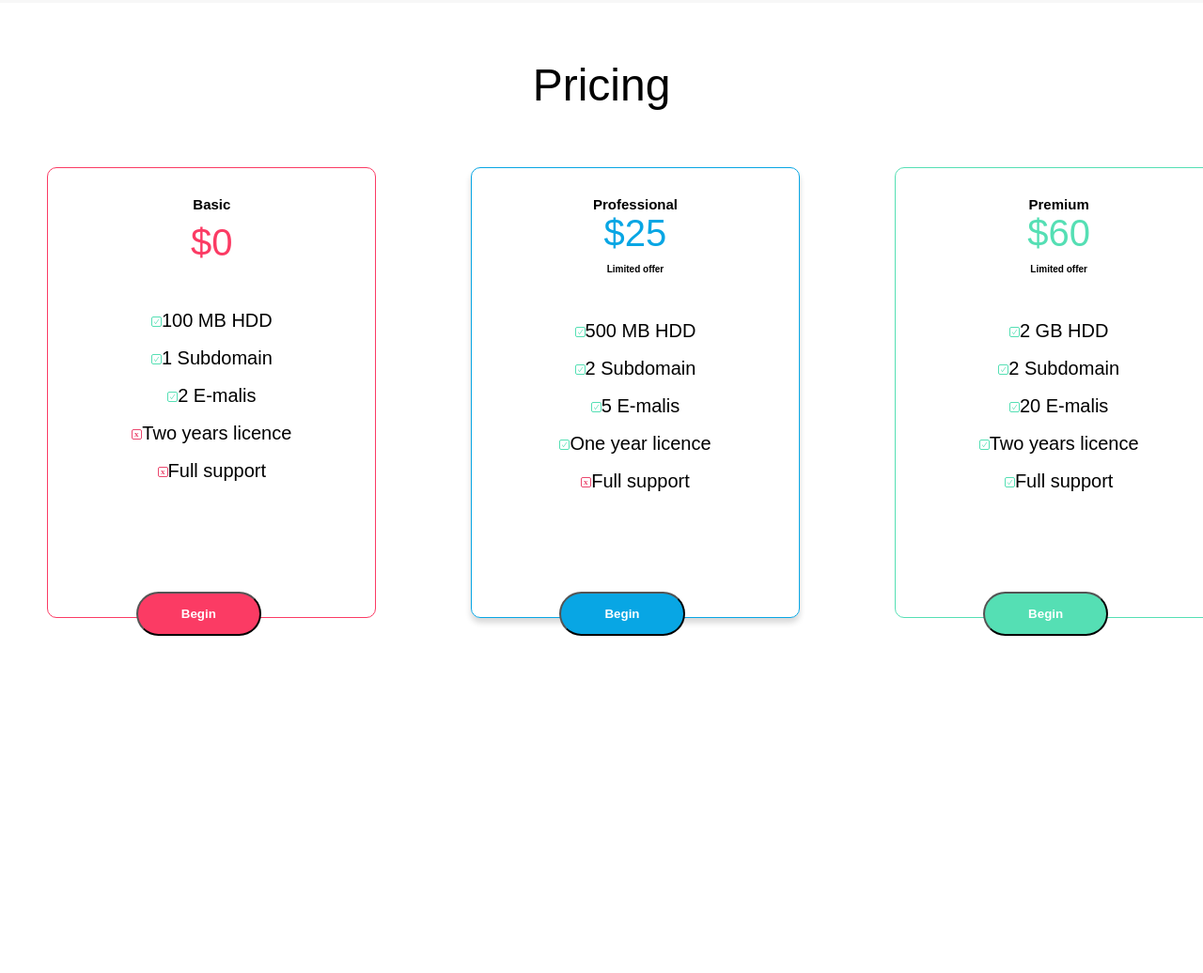
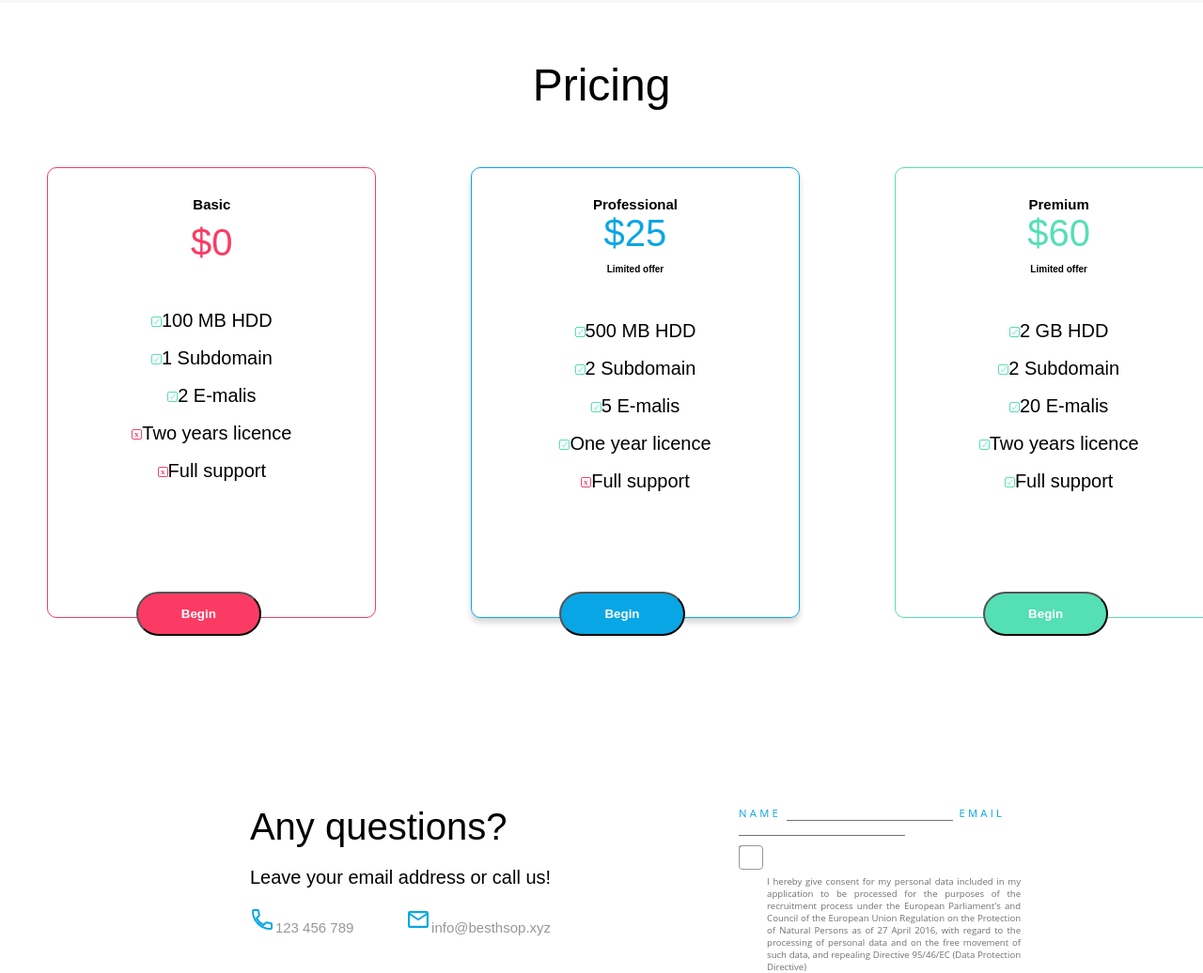
Before and after one commit to Grzk8/BestShop, a plain HTML site: page index.html in a window 1280 px wide. Shown: the part 2597-3633 px from the top of the page at 94% size. Before the commit the page ends 3274 px from the top, so only its background shows below. Drawn offline with Linux system fonts and the light colour scheme; a web font is replaced by a local one.

Commit message:
contact-added

```diff
--- a/css/main.css
+++ b/css/main.css
@@ -478,3 +478,90 @@ li a:hover{
     left: 7em;
     bottom: -1.5em;
 }
+
+
+
+.contact{
+    display: flex;
+    justify-content: center;
+    padding-top: 20em;
+}
+.left-box{
+
+    padding-right: 20em;
+}
+.questions h2{
+    font-size: 4em;
+    font-weight: normal;
+}
+.questions p{
+    font-size: 2em;
+    padding: 1em 0 1em 0;
+}
+.phone, .mail{
+    font-size: 1.5em;
+    color: #95989A;
+    display: block;
+}
+.phone{
+    float: left;
+}
+.mail{
+    float: right;
+}
+
+
+
+
+.right-box{
+    width: 30em;
+    display: flex;
+}
+.contact-form{
+    flex-direction: column;
+    font-family: "Open Sans", sans-serif;
+    font-size: 0.7rem;
+    letter-spacing: 3.28px;
+    color: #08A6E4;
+}
+input[type="text"] {
+    border-top-style: none;
+    border-right-style: none;
+    border-left-style: none;
+    border-bottom-color: #707070;
+    border-bottom-width: 1px;
+}
+
+input[type="checkbox"] {
+    width: 24px;
+    height: 24px;
+    margin-top: 10px;
+    position: relative;
+}
+
+input[type="checkbox"]::after {
+    content: "";
+    width: 24px;
+    height: 24px;
+    background: #FFFFFF;
+    border: 1px solid #95989A;
+    border-radius: 4px;
+    cursor: pointer;
+    position: absolute;
+}
+
+input[type="checkbox"]:checked::after {
+    width: 24px;
+    height: 24px;
+    background-image: url("../assets/Checkmark.svg");
+    background-position: center;
+    background-repeat: no-repeat;
+}
+.check {
+    font-size: .6rem;
+    color: #707070;
+    letter-spacing: 0;
+    text-align: justify;
+    padding-left: 30px;
+    padding-top: 5px;
+}
--- a/index.html
+++ b/index.html
@@ -165,5 +165,33 @@
     </div>
 </section>
 
+<section id="contact">
+    <div class=" container contact">
+        <div class="left-box">
+            <div class="questions">
+                <h2>Any questions?</h2>
+                <p>Leave your email address or call us!</p>
+            </div>
+            <div class="phone-mail">
+                <div class="mail"><img src="assets/Mail%20Icon.svg">info@besthsop.xyz</div>
+                <div class="phone"><img src="assets/Phone%20Icon.svg">123 456 789</div>
+            </div>
+        </div>
+        <div class="right-box">
+            <div class="contact-form">
+                <label>NAME</label>
+                <input type="text">
+                <label>EMAIL</label>
+                <input type="text">
+
+                <div class="check-box">
+                    <input type="checkbox">
+                    <p class="check">I hereby give consent for my personal data included in my application to be processed for the purposes of the recruitment process under the European Parliament's and Council of the European Union Regulation on the Protection of Natural Persons as of 27 April 2016, with regard to the processing of personal data and on the free movement of such data, and repealing Directive 95/46/EC (Data Protection Directive)</p>
+                </div>
+            </div>
+        </div>
+    </div>
+</section>
+
 </body>
 </html>
```
